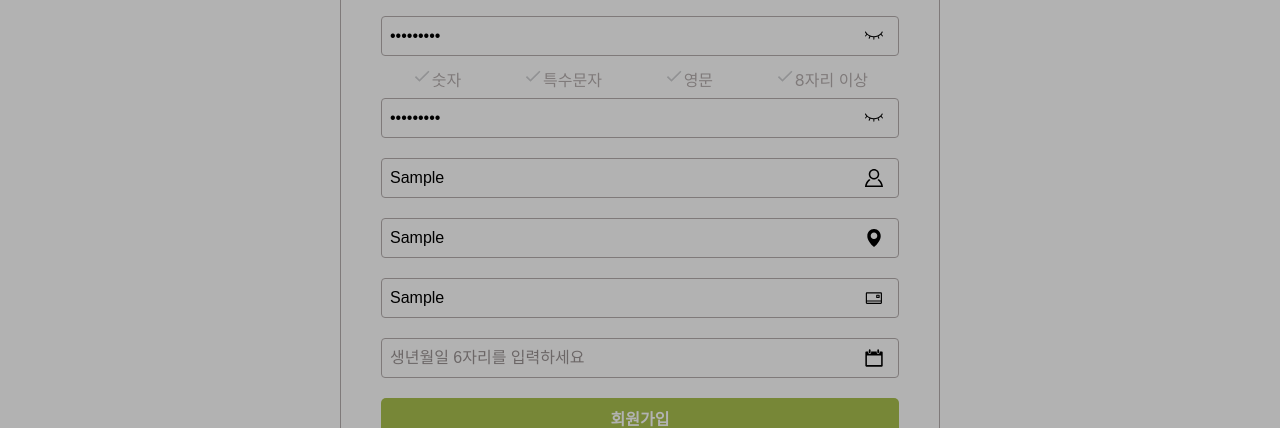
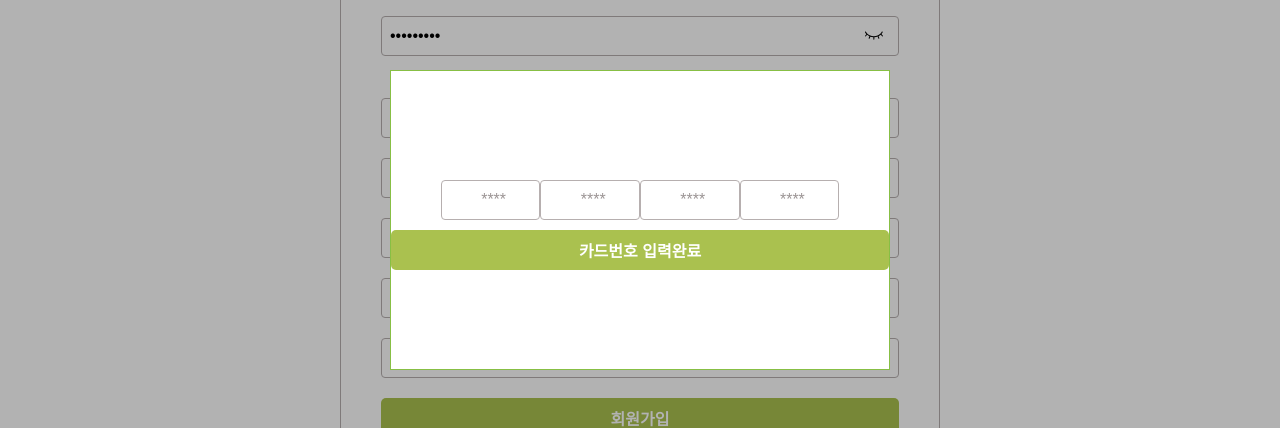
Before and after one commit to skawnkk/FOB_Jaranda, a React (Create React App) app: page /signup in a window 1280 px wide. Both pictures are taken after typing "name@example.com", "Sample123", "Sample123", "Sample", "Sample", "Sample" into the empty fields and a click on the button "모달창!". Shown: the part 180-608 px from the top of the page. Built offline with nearby package versions, Linux system fonts and the light colour scheme.

Commit message:
[#12] feat : 신용카드 입력 모달창 기능 구현

```diff
--- /dev/null
+++ b/src/Components/CreditModal.js
@@ -0,0 +1,109 @@
+import React, { useRef, useCallback, useState, useEffect } from "react";
+import styled from "styled-components";
+import Button from "./common/Button";
+import Input from "./common/Input";
+
+const CreditModal = () => {
+  const inputRef = useRef([]);
+
+  const [firstCardNum, setFirstCardNum] = useState("");
+  const [secondCardNum, setSecondCardNum] = useState("");
+  const [thirdCardNum, setThirdCardNum] = useState("");
+  const [fourthCardNum, setFourthCardNum] = useState("");
+
+  const onlyNumber = (value) => {
+    return value.replace(/[^0-9]/g, "");
+  };
+
+  const onChangeFirstCardNum = useCallback((e) => {
+    setFirstCardNum(onlyNumber(e.target.value));
+  }, []);
+
+  const onChangeSecondCardNum = useCallback((e) => {
+    setSecondCardNum(onlyNumber(e.target.value));
+  }, []);
+
+  const onChangeThirdCardNum = useCallback((e) => {
+    setThirdCardNum(onlyNumber(e.target.value));
+  }, []);
+
+  const onChangeFourthCardNum = useCallback((e) => {
+    setFourthCardNum(onlyNumber(e.target.value));
+  }, []);
+
+  useEffect(() => {
+    const focusIndex = inputRef.current.reduce((acc, cur, idx) => {
+      if (cur.value !== 4) return (acc = idx);
+      return acc;
+    }, 0);
+    console.log(focusIndex);
+    // inputRef.current[focusIndex].focus();
+  }, [firstCardNum]);
+
+  return (
+    <Wrapper>
+      <div className="card-warpper">
+        <Input
+          ref={(r) => (inputRef.current[0] = r)}
+          name="email"
+          value={firstCardNum}
+          onChange={onChangeFirstCardNum}
+          placeholder="****"
+          width="20%"
+          maxLength={4}
+          numberOnly
+        />
+        <Input
+          ref={(r) => (inputRef.current[1] = r)}
+          name="email"
+          value={secondCardNum}
+          onChange={onChangeSecondCardNum}
+          placeholder="****"
+          width="20%"
+          maxLength={4}
+          numberOnly
+        />
+        <Input
+          ref={(r) => (inputRef.current[2] = r)}
+          name="email"
+          value={thirdCardNum}
+          onChange={onChangeThirdCardNum}
+          placeholder="****"
+          width="20%"
+          maxLength={4}
+          numberOnly
+        />
+        <Input
+          ref={(r) => (inputRef.current[3] = r)}
+          name="email"
+          value={fourthCardNum}
+          onChange={onChangeFourthCardNum}
+          placeholder="****"
+          width="20%"
+          maxLength={4}
+          numberOnly
+        />
+      </div>
+      <Button type="submit" value="카드번호 입력완료" />
+    </Wrapper>
+  );
+};
+
+const Wrapper = styled.div`
+  position: absolute;
+  top: 50%;
+  left: 50%;
+  transform: translate(-50%, -50%);
+  ${({ theme }) => theme.flexSet("center", "center", "column")}
+  width: 500px;
+  height: 300px;
+  margin: 0 auto;
+  background-color: ${({ theme }) => theme.color.fontWhite};
+  border: 1px solid ${({ theme }) => theme.color.green};
+
+  .card-warpper {
+    ${({ theme }) => theme.flexSet("center", "center", "row")}
+  }
+`;
+
+export default CreditModal;
--- a/src/Components/common/Input.js
+++ b/src/Components/common/Input.js
@@ -1,7 +1,8 @@
-import React from "react";
+import React, { forwardRef } from "react";
 import styled, { css } from "styled-components";
 
-const Input = ({
+const Input = (
+  {
     type = "text",
     name,
     value,
@@ -11,17 +12,23 @@ const Input = ({
     error = false,
     errorMessage = null,
     successMessage = null,
-  width,
-}) => {
+    width = "100%",
+    numberOnly = false,
+    maxLength = null,
+  },
+  ref
+) => {
   return (
     <Wrapper width={width}>
-      <InputWrapper error={error}>
+      <InputWrapper error={error} numberOnly={numberOnly}>
         <input
+          ref={ref}
           type={type}
           name={name}
           value={value}
           onChange={onChange}
           placeholder={placeholder}
+          maxLength={maxLength}
         />
         {icon}
       </InputWrapper>
@@ -45,6 +52,7 @@ const InputWrapper = styled.div`
     font-size: 16px;
     border: 1px solid ${({ theme }) => theme.color.borderline};
     border-radius: 4px;
+    text-align: ${({ numberOnly }) => (numberOnly ? "center" : "left")};
 
     &::placeholder {
       color: ${({ theme }) => theme.color.fontGray};
@@ -79,4 +87,4 @@ const Message = styled.p`
   color: ${({ theme, status }) => (status === "error" ? theme.color.red : theme.color.green)};
 `;
 
-export default Input;
+export default forwardRef(Input);
```
Also changed, not shown: src/Components/common/Modal/ModalCredit.js (deleted, +0 -11 lines). Lines whose indentation alone changed are shown as unchanged.
